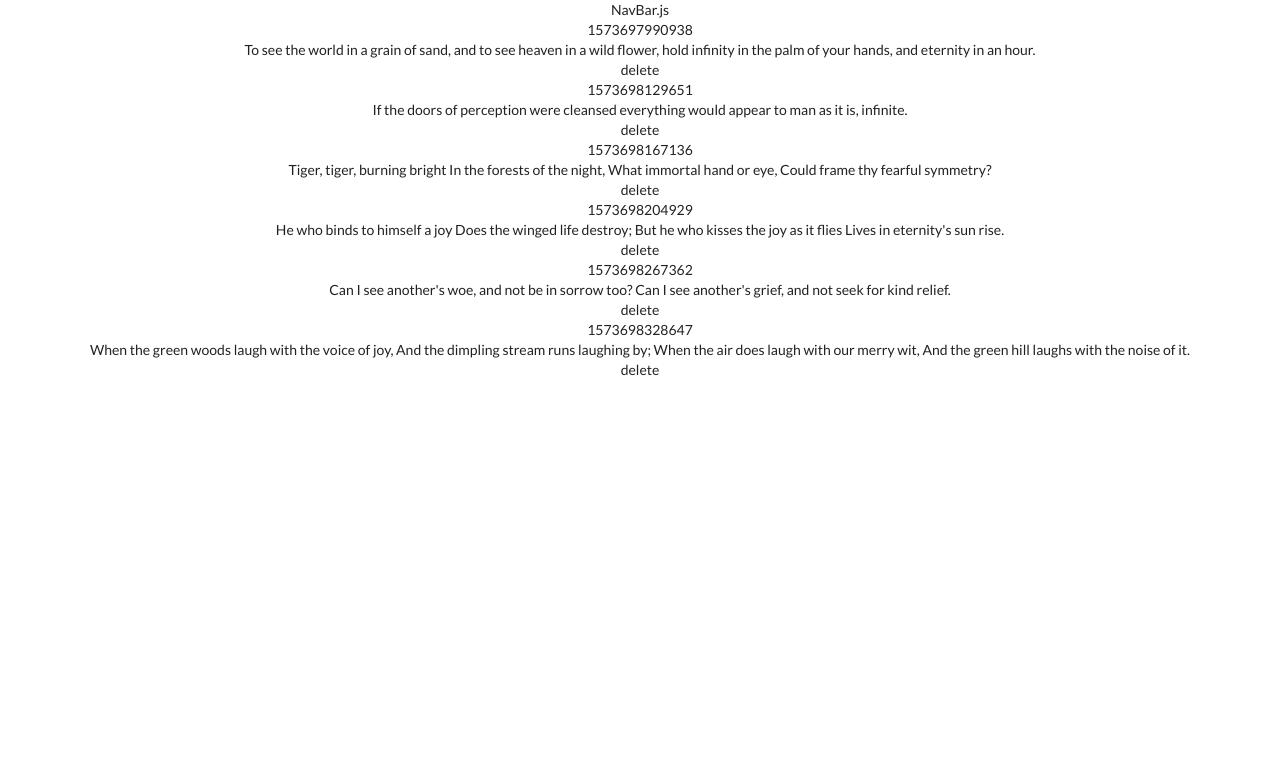
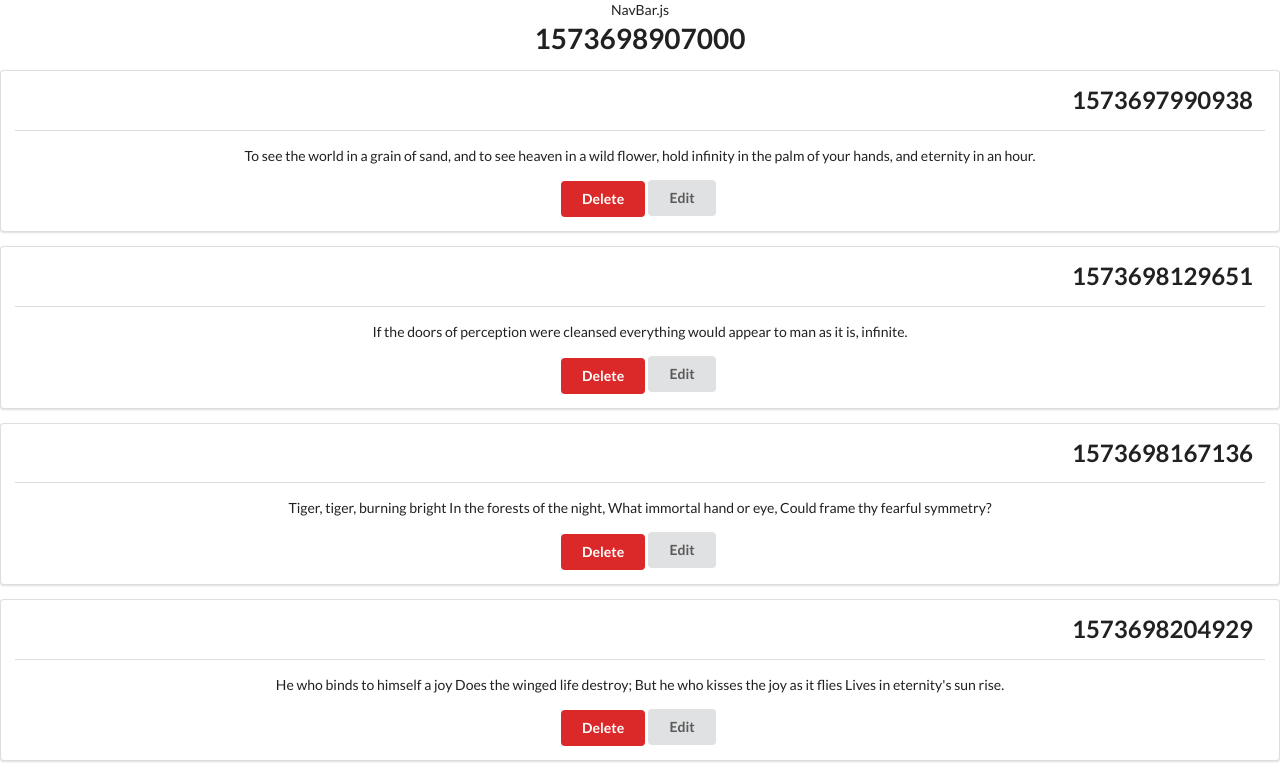
Before and after one commit to 74ultra/build-one-line-frontend, a React (Create React App) app: page /my-account in a window 1280 px wide. Shown: the top 774 px of the page. Built offline with nearby package versions, Linux system fonts and the light colour scheme.

Commit message:
Semantic UI and buttons added to post card

```diff
--- a/src/components/Buttons/DeleteBtn.js
+++ b/src/components/Buttons/DeleteBtn.js
@@ -2,8 +2,12 @@ import React from 'react'
 
 export default function DeleteBtn({ delPost, id }) {
     return (
-        <div onClick={() => delPost(id)}>
-            delete
-        </div>
+
+        <div class="ui animated fade button negative" tabindex="0" onClick={() => delPost(id)}>
+            <div class="visible content">Delete</div>
+            <div class="hidden content">
+            X
+            </div>
+         </div>
     )
 }
--- a/src/components/Buttons/EditBtn.js
+++ b/src/components/Buttons/EditBtn.js
@@ -2,8 +2,7 @@ import React from 'react'
 
 export default function EditBtn() {
     return (
-        <div>
-            edit
-        </div>
+        <button class="ui button">Edit</button>
+
     )
 }
--- a/src/components/PostCard/PostCard.js
+++ b/src/components/PostCard/PostCard.js
@@ -8,11 +8,13 @@ const PostCard = props => {
     const { id, date, body } = props.post
 
     return (
-     <section>
-        <div> { date } </div>
-        <div> { body } </div>
-        <DeleteBtn id={ id } delPost={ props.delPost } />
-     </section>
+        <div class="ui segment" >
+            <h2 class="ui right floated header"> { date } </h2>
+            <div class="ui clearing divider"></div>
+            <p> { body } </p>
+            <DeleteBtn id={ id } delPost={ props.delPost } />
+            <EditBtn />
+        </div>
     )
 }
 
--- a/src/components/PostList/PostList.js
+++ b/src/components/PostList/PostList.js
@@ -16,6 +16,8 @@ const PostList = props => {
         ))])}
 
     return (
+        <section>
+            <h1>{ Date.now() }</h1>
             <div>
                 { posts.map( item => (
                     <PostCard key={ item.id }
@@ -24,6 +26,7 @@ const PostList = props => {
                             delPost={ delPost } />
                 ))}
             </div>
+        </section>
     )
 }
 
```
Lines whose indentation alone changed are shown as unchanged.
